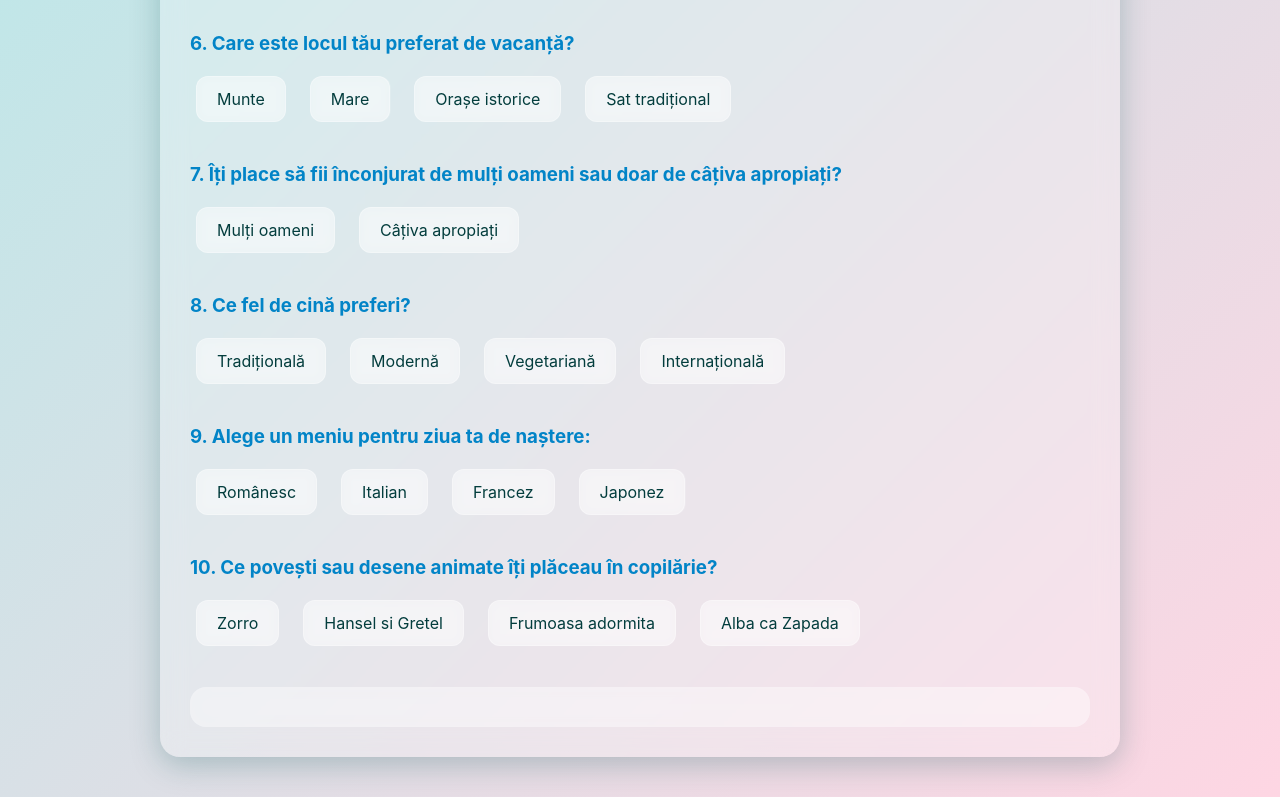
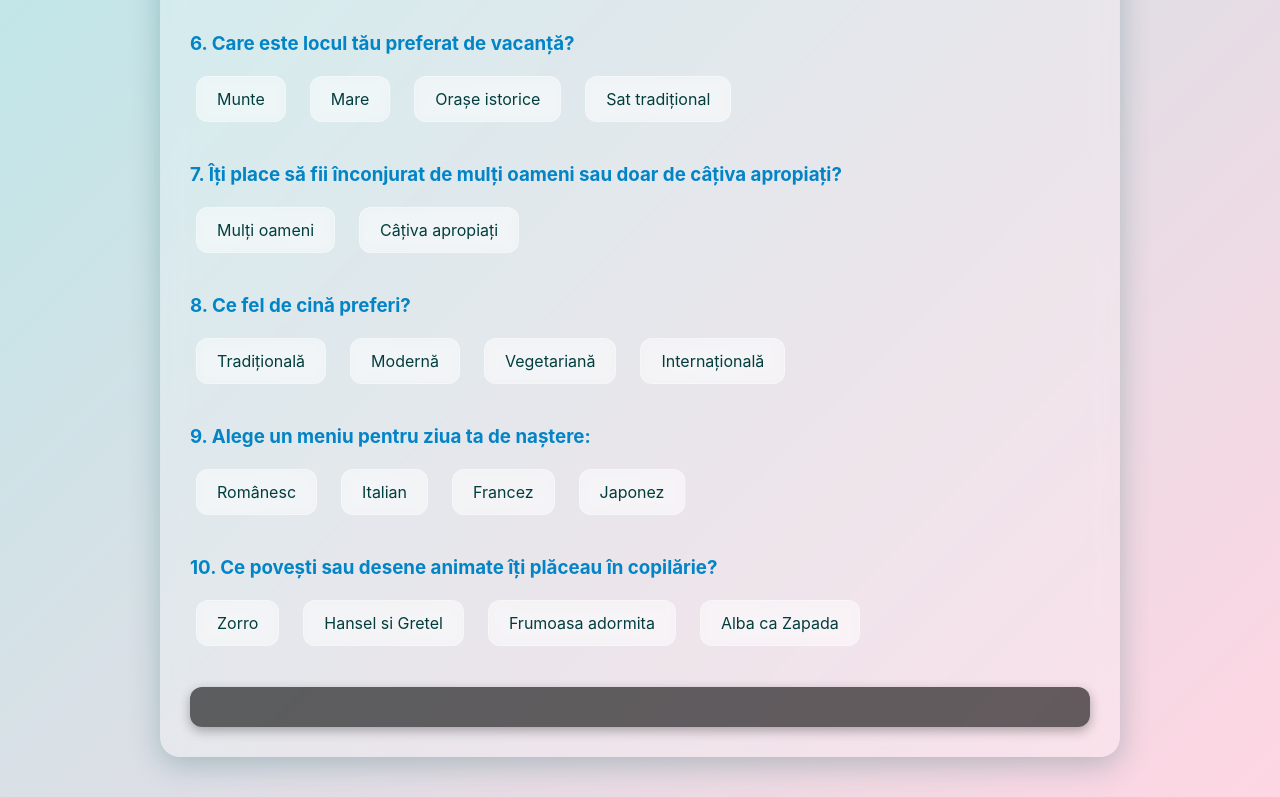
Before and after one commit to data-scientist-a/Preferences, a plain HTML site: page index.html in a window 1280 px wide. Shown: the part 853-1650 px from the top of the page. Drawn offline with Linux system fonts and the light colour scheme.

Commit message:
Revise .result styles and add fade-in animation
Updated the .result class styles for improved aesthetics and added a fade-in animation.

```diff
--- a/style.css
+++ b/style.css
@@ -86,11 +86,16 @@ button:hover {
 .result {
   margin-top: 30px;
   padding: 20px;
-  background: rgba(255, 255, 255, 0.25);
-  border-radius: 16px;
+  background: rgba(0,0,0,0.6);
+  color: #fff;
+  border-radius: 12px;
+  font-size: 18px;
   text-align: center;
-  font-size: 18px;
-  color: #033d3d;
-  backdrop-filter: blur(10px);
-  box-shadow: inset 0 0 12px rgba(255, 255, 255, 0.3);
+  box-shadow: 0 4px 12px rgba(0,0,0,0.3);
+  animation: fadeIn 1s ease-in-out;
 }
+
+@keyframes fadeIn {
+  from { opacity: 0; transform: translateY(20px); }
+  to { opacity: 1; transform: translateY(0); }
+}
```
